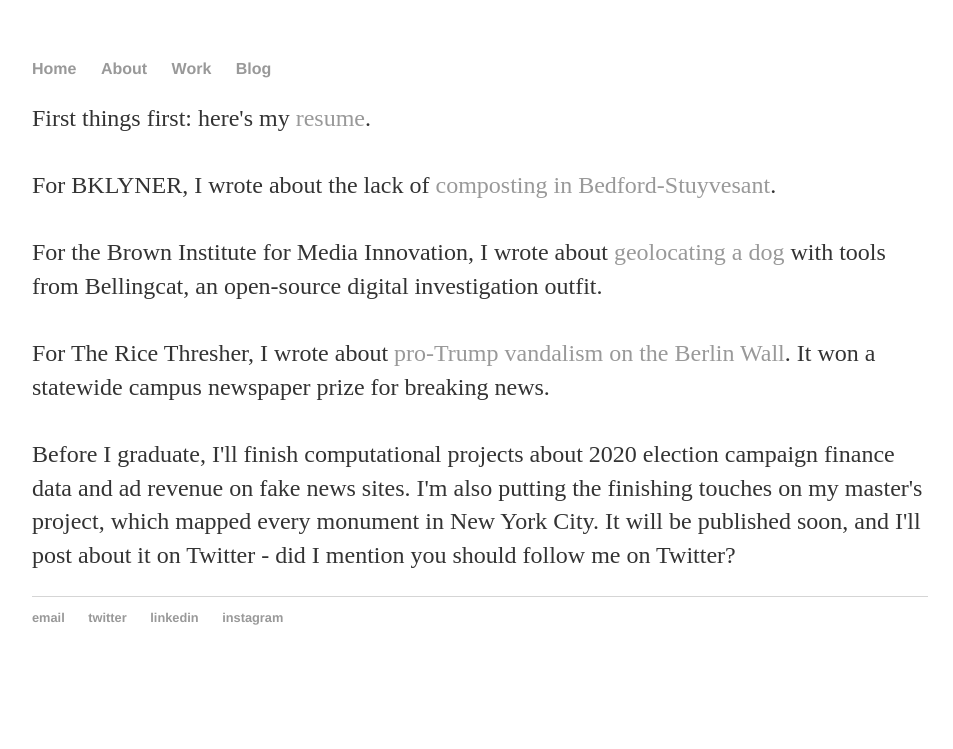
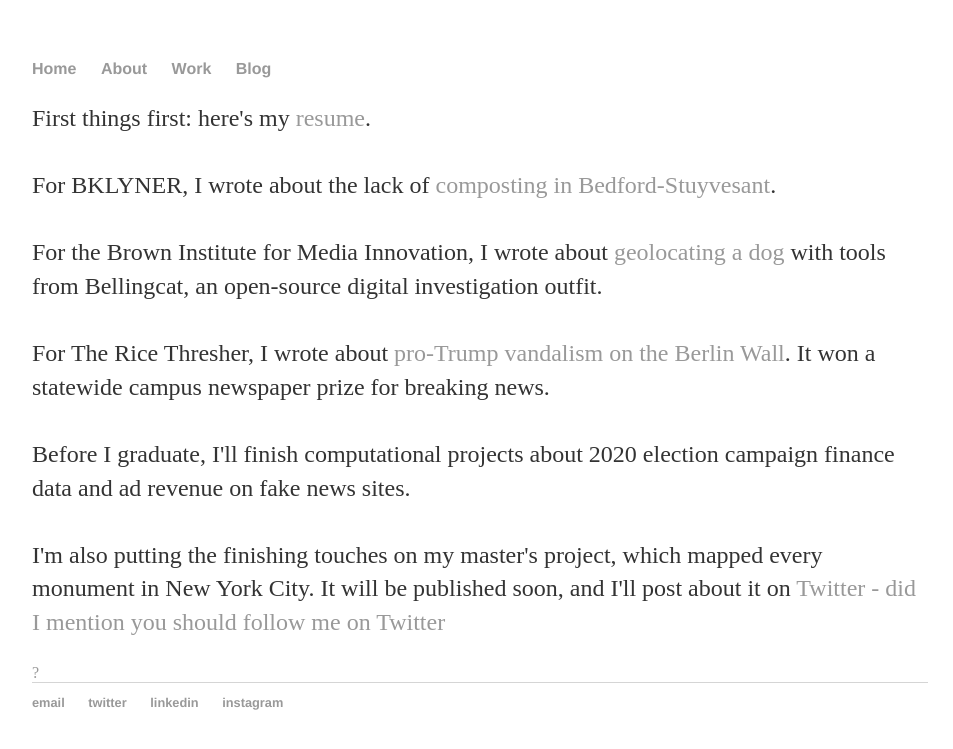
Before and after one commit to isaac-schultz/isaac-schultz.github.io, a Jekyll site: the page built from work/index.html, in a window 1280 px wide. Shown: the top 749 px of the page, without its empty margins (160-1113 px from the left). Built offline with Jekyll 4.4.1, drawn with Linux system fonts in a browser that asks for light colours.

```diff
--- a/work/index.html
+++ b/work/index.html
@@ -14,4 +14,7 @@ For the Brown Institute for Media Innovation, I wrote about <a href="https://bro
 For The Rice Thresher, I wrote about <a href="http://www.ricethresher.org/article/2017/01/berlin-wall-segment-other-structures-vandalized-overnight-with-pro-trump-messages-v2" target="_blank">pro-Trump vandalism on the Berlin Wall</a>. It won a statewide campus newspaper prize for breaking news.
   <br>
   <br>
-Before I graduate, I'll finish computational projects about 2020 election campaign finance data and ad revenue on fake news sites. I'm also putting the finishing touches on my master's project, which mapped every monument in New York City. It will be published soon, and I'll post about it on Twitter - did I mention you should follow me on Twitter?</p>
+Before I graduate, I'll finish computational projects about 2020 election campaign finance data and ad revenue on fake news sites.
+  <br>
+  <br>
+I'm also putting the finishing touches on my master's project, which mapped every monument in New York City. It will be published soon, and I'll post about it on <a href="https://twitter.com/isaac_schultz_" target="_blank">Twitter - did I mention you should follow me on <a href="https://twitter.com/isaac_schultz_" target="_blank">Twitter</p>?
```
Lines whose indentation alone changed are shown as unchanged.
